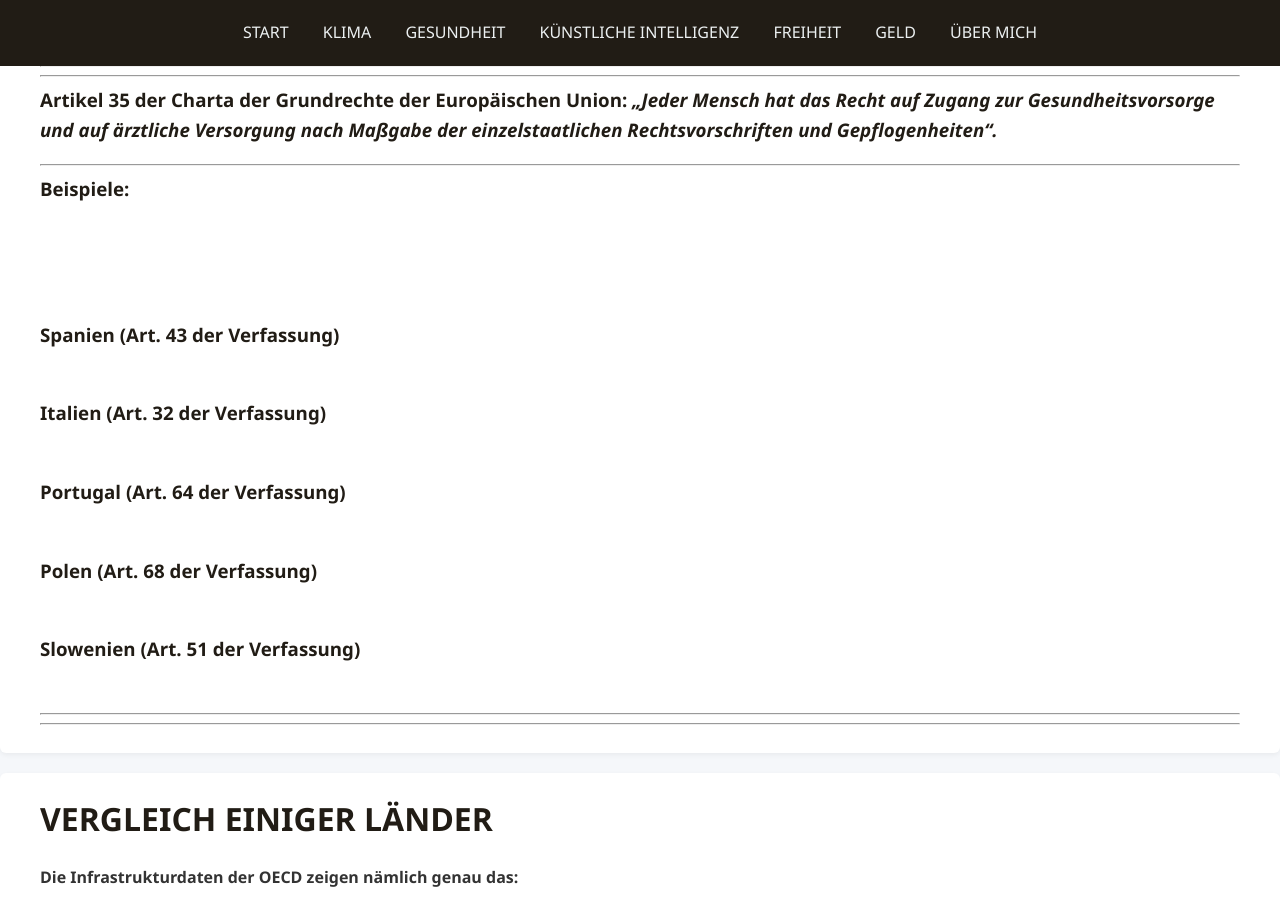
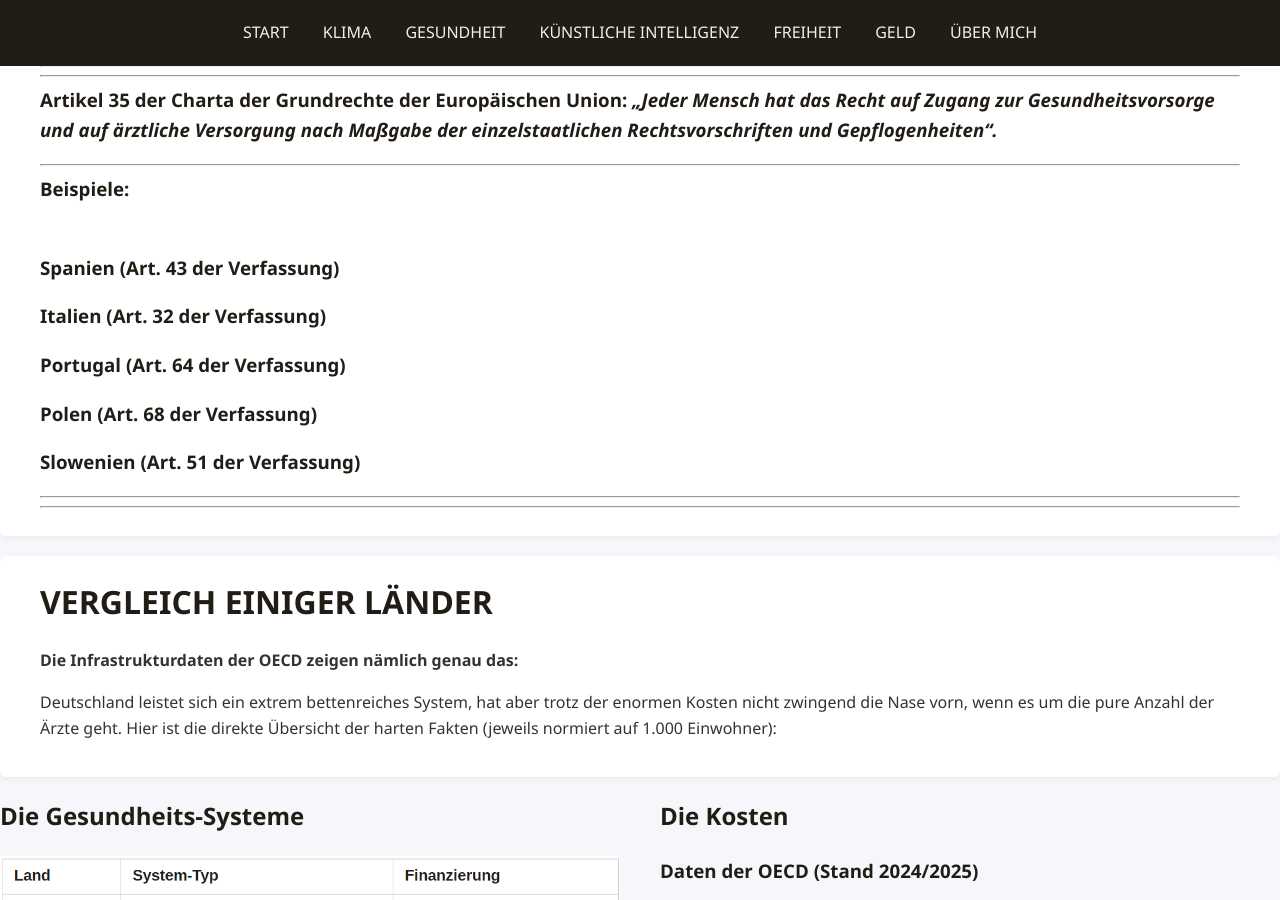
Before and after one commit to TheGermanTruth/TheGermanTruth, a Jekyll site: the page built from gesundheit.md, in a window 1280 px wide and 900 px high, scrolled down 1504 px. Built offline with Jekyll 4.4.1, drawn with Linux system fonts in a browser that asks for light colours.

Commit message:
Update gesundheit.md

```diff
--- a/gesundheit.md
+++ b/gesundheit.md
@@ -65,12 +65,12 @@ Kosten gesenkt werden müssen, drohen Zuzahlungen oder Beitragserhöhungen.
 
 ---
 ### Beispiele: <br>&nbsp;
-<br>&nbsp;
-### Spanien (Art. 43 der Verfassung)<br>&nbsp;
-### Italien (Art. 32 der Verfassung)<br>&nbsp;
-### Portugal (Art. 64 der Verfassung)<br>&nbsp;
-### Polen (Art. 68 der Verfassung)<br>&nbsp;
-### Slowenien (Art. 51 der Verfassung)<br>&nbsp;
+
+### Spanien (Art. 43 der Verfassung)
+### Italien (Art. 32 der Verfassung)
+### Portugal (Art. 64 der Verfassung)
+### Polen (Art. 68 der Verfassung)
+### Slowenien (Art. 51 der Verfassung)
 
 ---
 ---
```
